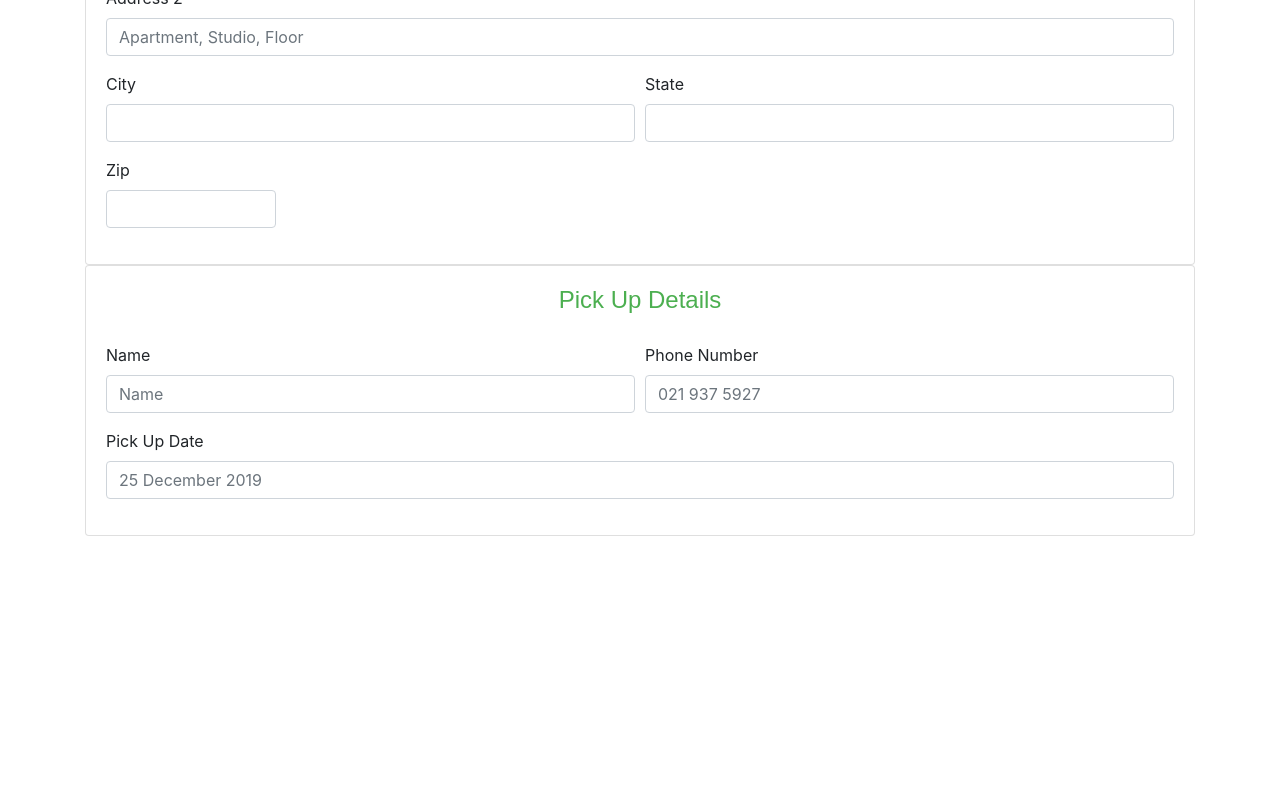
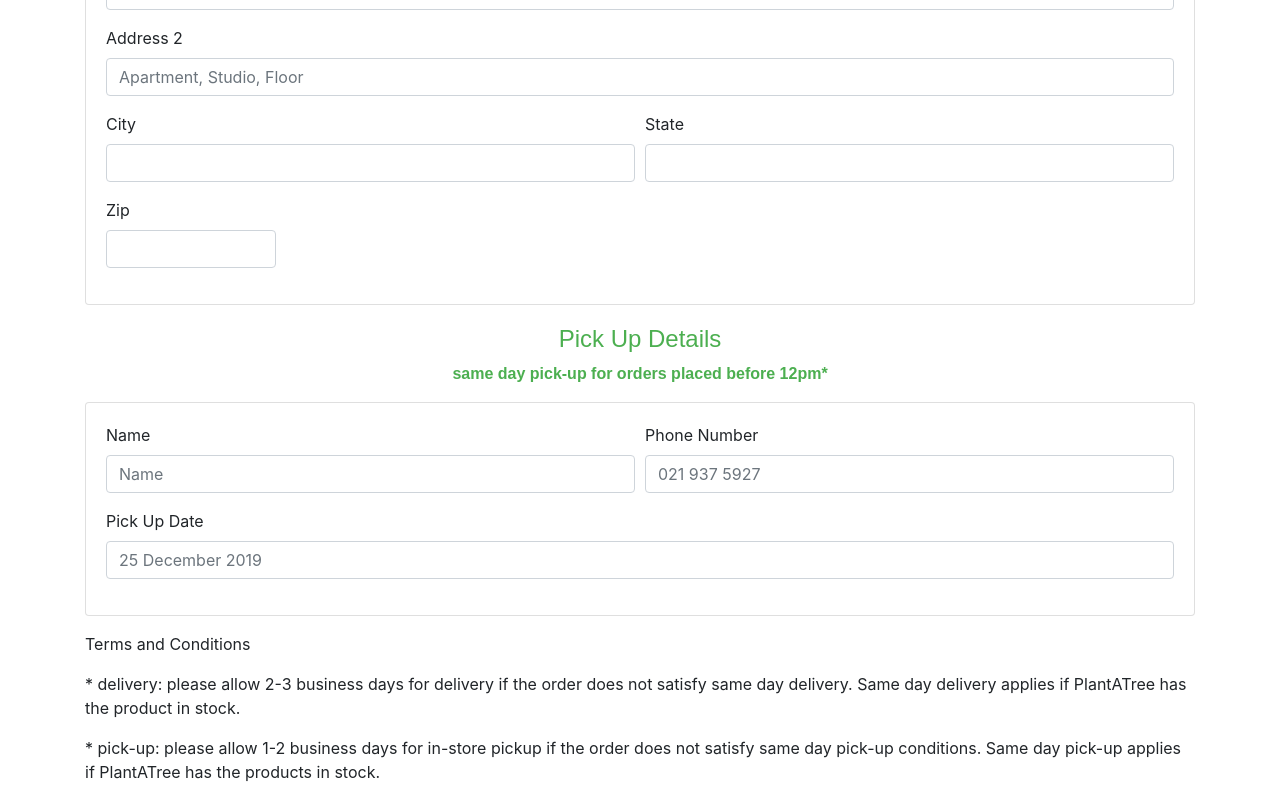
Before and after one commit to patrickiyog/ENSE701-2019-PlantATree, a React (Create React App) app: page /cart in a window 1280 px wide. Shown: the part 727-1527 px from the top of the page. Before the commit the page ends 1263 px from the top, so only its background shows below. Built offline with nearby package versions, Linux system fonts and the light colour scheme.

Commit message:
extra tingz

```diff
--- a/src/components/cart.component.js
+++ b/src/components/cart.component.js
@@ -48,6 +48,7 @@ export default class Cart extends Component {
 
                 <div className="title-container">
                     <h4>Delivery Details</h4>
+                    <p>note that a $10 delivery fee will be applied to the overall order / same day delivery for orders placed before 12pm*</p>
                 </div>
 
 
@@ -99,10 +100,15 @@ export default class Cart extends Component {
                     </div>
                 </div>
 
+
+
+                <div className="title-container">
+                        <h4>Pick Up Details</h4>
+                        <p>same day pick-up for orders placed before 12pm* </p>
+                </div>
+
                 <div className="card">
-                    <div className="title-container">
-                        <h4>Pick Up Details</h4>
-                    </div>
+
 
                     <div className="card-body">
                         <form>
@@ -128,7 +134,16 @@ export default class Cart extends Component {
                     </div>
                 </div>
 
+               <footer>
+                   <p></p>
+                   <p>Terms and Conditions</p>
+                   <p> * delivery: please allow 2-3 business days for delivery if the order does not satisfy same day delivery. Same day delivery applies if PlantATree has the product in stock.</p>
+                   <p> * pick-up: please allow 1-2 business days for in-store pickup if the order does not satisfy same day pick-up conditions. Same day pick-up applies if PlantATree has the products in stock. </p>
+               </footer>
+
             </section>
+
+
         )
 
     }
```
